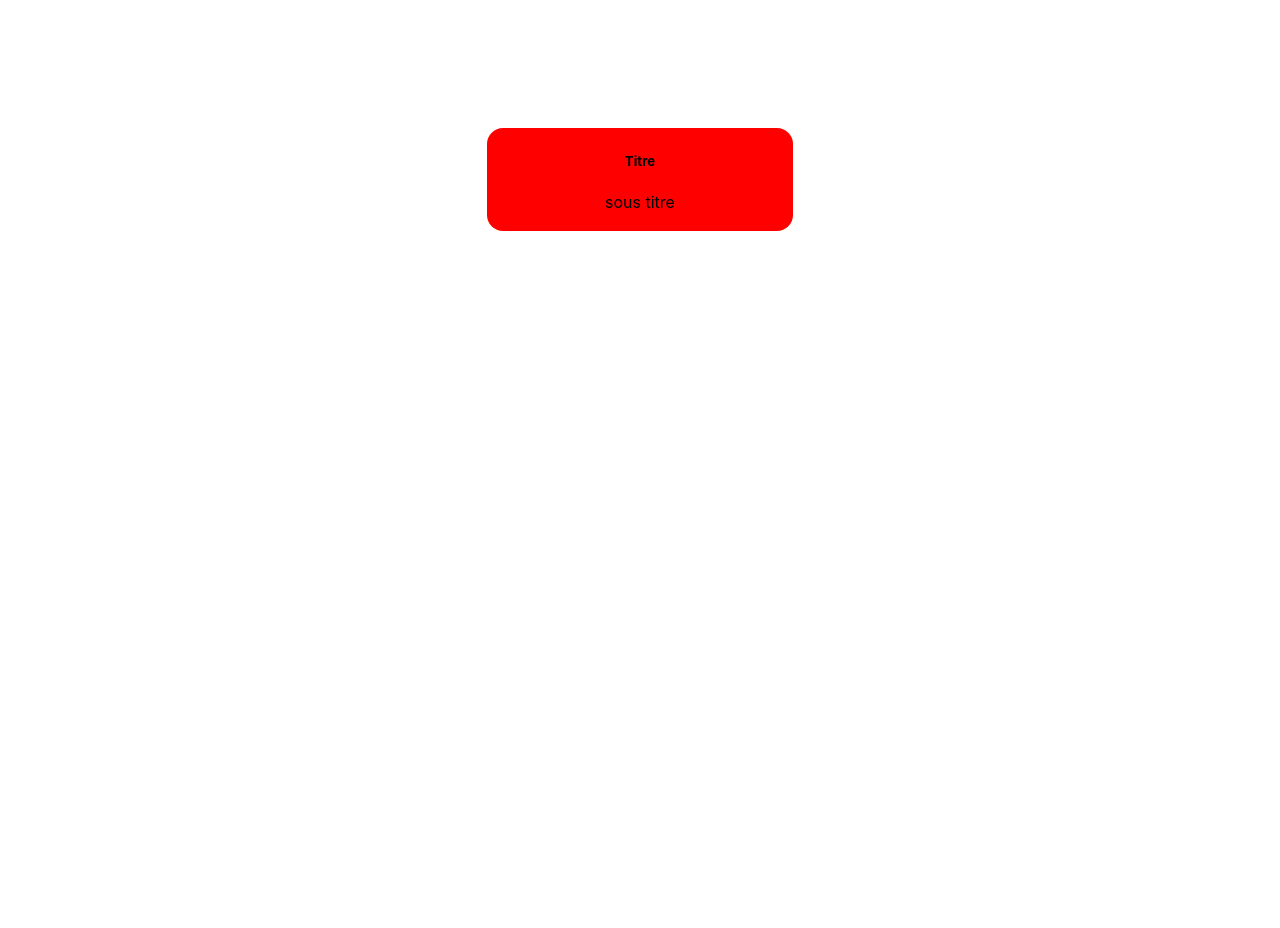
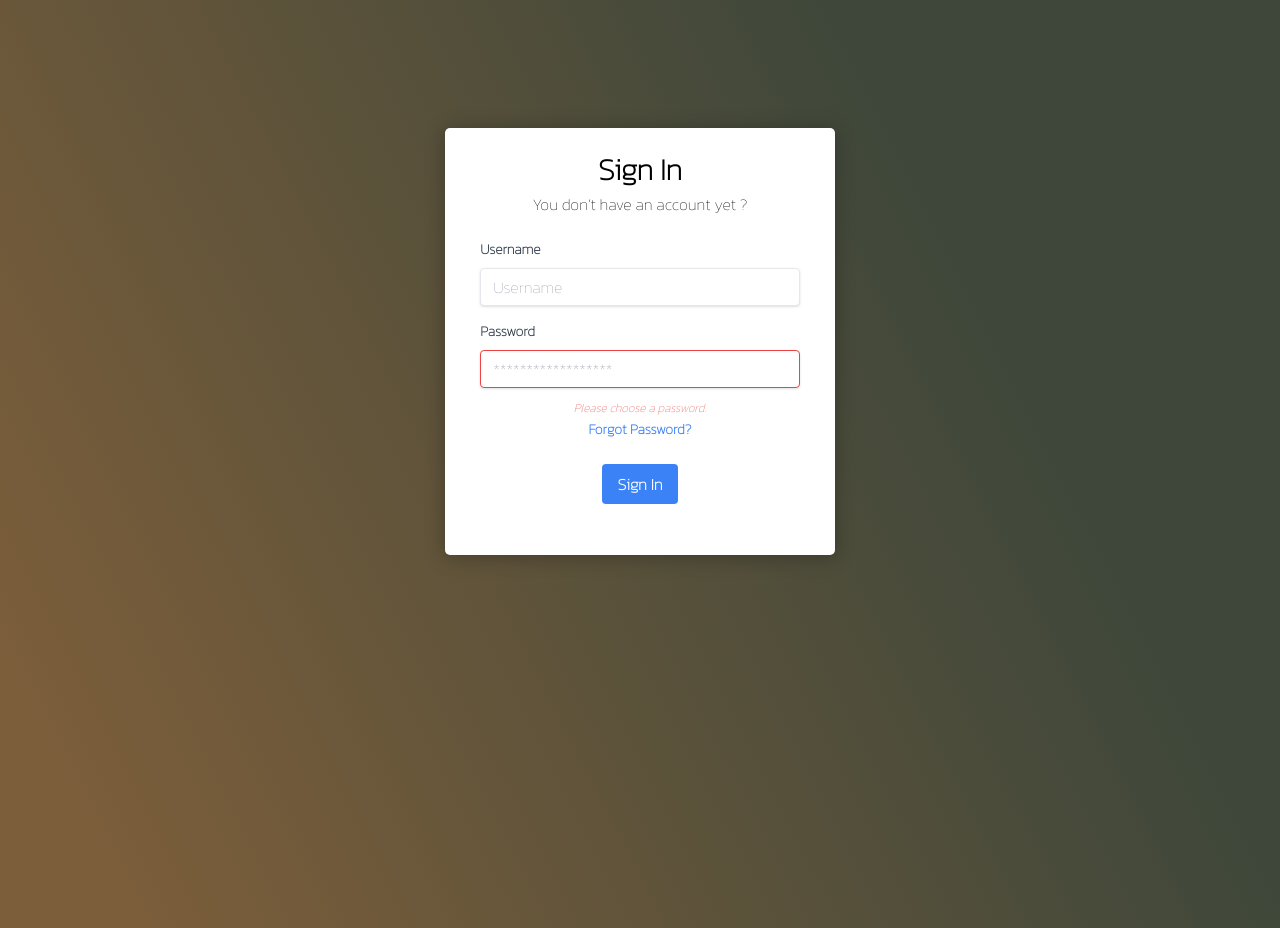
Before and after one commit to melvinTmk/Workshop-design-system, a React (Create React App) app: page / in a window 1280 px wide. Built offline with nearby package versions, Linux system fonts and the light colour scheme.

Commit message:
Update form baseline

```diff
--- a/package.json
+++ b/package.json
@@ -34,5 +34,8 @@
       "last 1 firefox version",
       "last 1 safari version"
     ]
+  },
+  "devDependencies": {
+    "tailwindcss": "^3.2.6"
   }
 }
--- a/src/Components/login/login.js
+++ b/src/Components/login/login.js
@@ -9,13 +9,35 @@ const Login = () => {
             <div className='container'>
                 <div className='container-inside'>
                     <div className='titre'>
-                        <h5>Titre</h5>
-                        <p>sous titre</p>
+                        <h1>Sign In</h1>
+                        <p>You don’t have an account yet ?</p>
                     </div>
 
-                    <div className='input'>
+                    <form class="bg-white  rounded px-8 pt-6 pb-8 mb-4">
+    <div className="mb-4">
+      <label className="block text-gray-700 text-sm font-bold mb-2 label-form" for="username">
+        Username
+      </label>
+      <input className="shadow appearance-none border rounded w-full py-2 px-3 text-gray-700 leading-tight focus:outline-none focus:shadow-outline" id="username" type="text" placeholder="Username" />
+    </div>
+    <div class="mb-6">
+      <label className="block text-gray-700 text-sm font-bold mb-2 label-form" for="password">
+        Password
+      </label>
+      <input className="shadow appearance-none border border-red-500 rounded w-full py-2 px-3 text-gray-700 mb-3 leading-tight focus:outline-none focus:shadow-outline" id="password" type="password" placeholder="******************" />
+      <p className="text-red-500 text-xs italic">Please choose a password.</p>
+      <a className="inline-block align-baseline font-bold text-sm text-blue-500 hover:text-blue-800" href="#">
+        Forgot Password?
+      </a>
+    </div>
+    <div className="flex items-center justify-center">
+      <button className="bg-blue-500 hover:bg-blue-700 text-white font-bold py-2 px-4 rounded focus:outline-none focus:shadow-outline" type="button">
+        Sign In
+      </button>
 
-                    </div>
+    </div>
+  </form>
+
                 </div>
             </div>
         </section>
--- a/src/index.css
+++ b/src/index.css
@@ -1,14 +1,33 @@
+@import url('https://fonts.googleapis.com/css2?family=Kanit:wght@100&display=swap');
+
+@tailwind base;
+@tailwind components;
+@tailwind utilities;
+
+
 :root{
-  --color-bg: #fff;
+  --color-bg:  linear-gradient(243.18deg, rgba(0, 0, 0, 0.5) 24.95%, rgba(124, 45, 1, 0.5) 92.47%), #7C8F74;;
   --color-bg-variant : #F8F8F8;
   --color-primary: #904F17;
+  --color-secondary:#687A62;
   --color-dark:#000000;
-
+  --container-bg:#fff;
   --container-width-lg:50%;
   --container-width-md:86%;
   --container-width-ms:90%;
 
   --padding-btw-section:5rem;
+}
+
+
+body {
+  margin: 0;
+  font-family: 'Kanit', sans-serif;
+  -webkit-font-smoothing: antialiased;
+  -moz-osx-font-smoothing: grayscale;
+  background: var(--color-bg);
+  overflow-x: hidden;
+  color: var(--color-white);
 }
 
 
@@ -19,23 +38,26 @@ section{
 }
 
 .container{
-  max-width: 300px;
-  background-color: red;
+  max-width: 390px;
+  min-height: 400px;
+  background-color: var(--container-bg);
   margin: 0 auto;
   padding: 0.2rem;
-  border-radius: 1rem;
+  box-shadow: 0px 2px 19px 1px rgba(0, 0, 0, 0.25);
+  border-radius: 5px;
 }
 
-body {
-  margin: 0;
-  font-family: -apple-system, BlinkMacSystemFont, 'Segoe UI', 'Roboto', 'Oxygen',
-    'Ubuntu', 'Cantarell', 'Fira Sans', 'Droid Sans', 'Helvetica Neue',
-    sans-serif;
-  -webkit-font-smoothing: antialiased;
-  -moz-osx-font-smoothing: grayscale;
-  background-color: var(--color-bg);
-  overflow-x: hidden;
-  color: var(--color-white);
+.label-form{
+  float: left;
+}
+
+.titre{
+  margin-top: 1rem;
+}
+
+.titre h1{
+  font-size: 30px;
+  font-weight: bold;
 }
 
 code {
--- /dev/null
+++ b/tailwind.config.js
@@ -0,0 +1,10 @@
+/** @type {import('tailwindcss').Config} */
+module.exports = {
+  content: [
+    "./src/**/*.{js,jsx,ts,tsx}",
+  ],
+  theme: {
+    extend: {},
+  },
+  plugins: [],
+}
```
